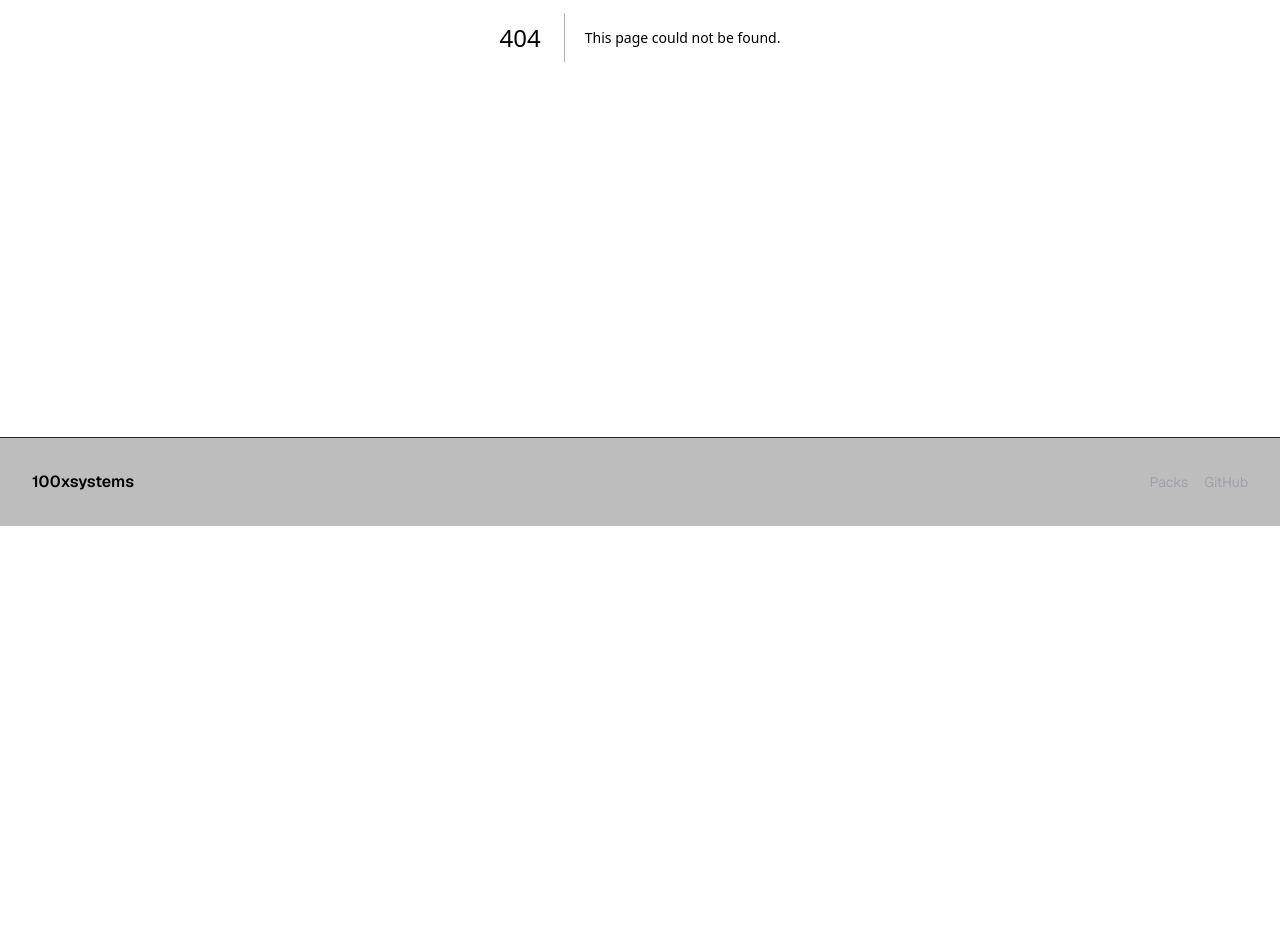
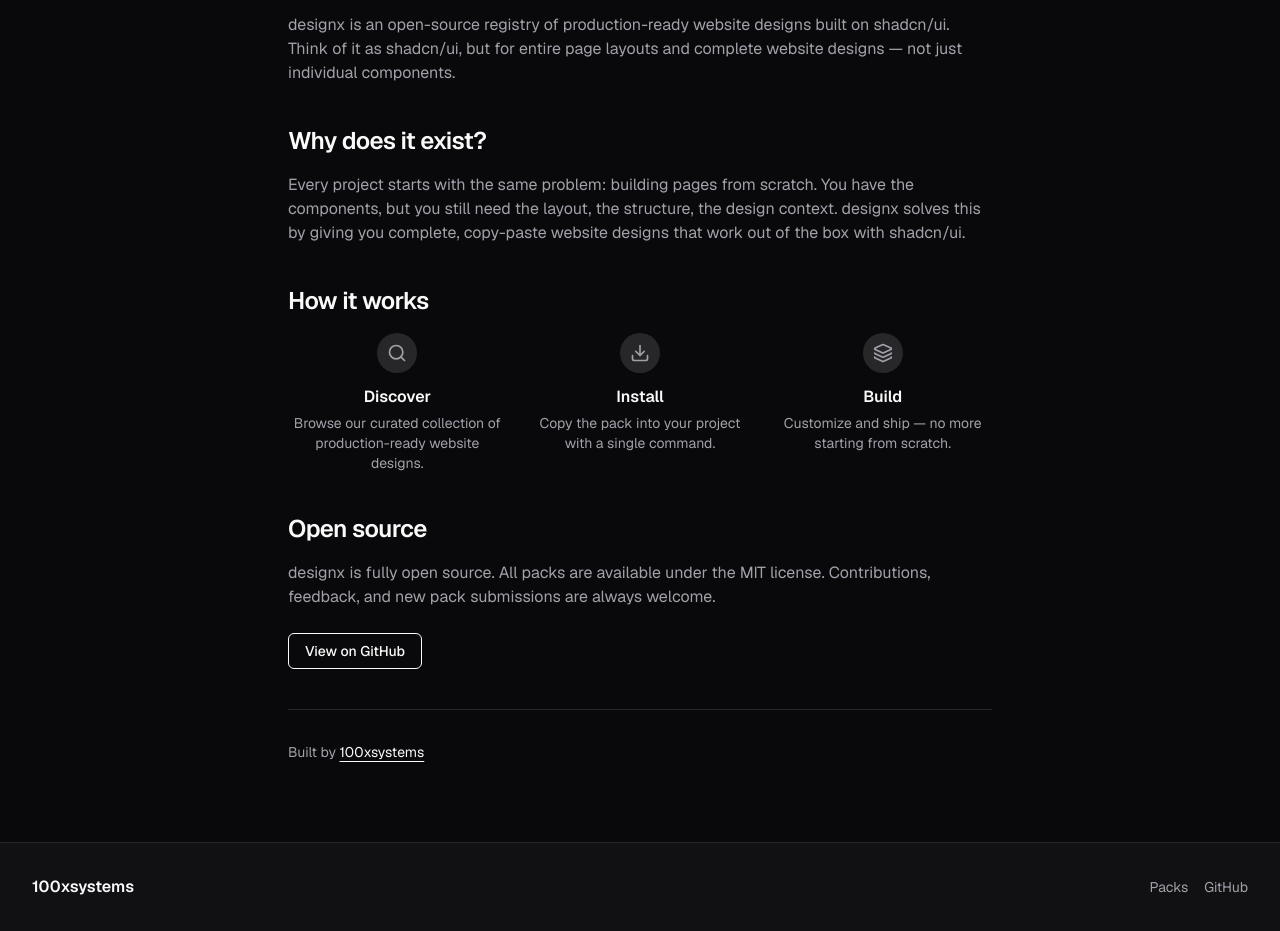
Before and after one commit to batraaryan03/100xsystems-design, a Next.js app: page /about in a window 1280 px wide. Before the commit this address had no page. Shown: the part 420-1351 px from the top of the page. Before the commit the page ends 946 px from the top, so only its background shows below. Built offline with nearby package versions, Linux system fonts and the light colour scheme.

Commit message:
feat: add about page

```diff
--- /dev/null
+++ b/src/app/about/page.tsx
@@ -0,0 +1,5 @@
+import AboutFeature from "@/presentation/features/about/about.feature";
+
+export default function About() {
+  return <AboutFeature />;
+}
--- /dev/null
+++ b/src/presentation/features/about/about.feature.tsx
@@ -0,0 +1,114 @@
+"use client";
+
+import { PageHeader, Section } from "@/presentation/_components/components.layout";
+import { containerStyles, headingStyles } from "@/presentation/_styles/components.styles";
+import { buttonVariants } from "@/components/ui/button";
+import { cn } from "@/lib/utils";
+import { Search, Download, Layers } from "lucide-react";
+
+const steps = [
+  {
+    icon: Search,
+    title: "Discover",
+    description: "Browse our curated collection of production-ready website designs.",
+  },
+  {
+    icon: Download,
+    title: "Install",
+    description: "Copy the pack into your project with a single command.",
+  },
+  {
+    icon: Layers,
+    title: "Build",
+    description: "Customize and ship — no more starting from scratch.",
+  },
+];
+
+export default function AboutFeature() {
+  return (
+    <div className="flex flex-col">
+      <PageHeader
+        title="About designx"
+        description="The shadcn/ui registry for complete website designs"
+      />
+
+      <Section>
+        <div className={cn(containerStyles.narrow, "flex flex-col gap-10")}>
+          <div className="flex flex-col gap-4">
+            <h2 className={headingStyles.h3}>What is designx?</h2>
+            <p className="text-muted-foreground">
+              designx is an open-source registry of production-ready website
+              designs built on shadcn/ui. Think of it as shadcn/ui, but for
+              entire page layouts and complete website designs — not just
+              individual components.
+            </p>
+          </div>
+
+          <div className="flex flex-col gap-4">
+            <h2 className={headingStyles.h3}>Why does it exist?</h2>
+            <p className="text-muted-foreground">
+              Every project starts with the same problem: building pages from
+              scratch. You have the components, but you still need the layout,
+              the structure, the design context. designx solves this by giving
+              you complete, copy-paste website designs that work out of the box
+              with shadcn/ui.
+            </p>
+          </div>
+
+          <div className="flex flex-col gap-4">
+            <h2 className={headingStyles.h3}>How it works</h2>
+            <div className="grid grid-cols-1 gap-6 sm:grid-cols-3">
+              {steps.map((step) => (
+                <div
+                  key={step.title}
+                  className="flex flex-col items-center text-center"
+                >
+                  <div className="mb-3 flex size-10 items-center justify-center rounded-full bg-muted">
+                    <step.icon className="size-5 text-muted-foreground" />
+                  </div>
+                  <h3 className="text-base font-semibold">{step.title}</h3>
+                  <p className="mt-1 text-sm text-muted-foreground">
+                    {step.description}
+                  </p>
+                </div>
+              ))}
+            </div>
+          </div>
+
+          <div className="flex flex-col gap-4">
+            <h2 className={headingStyles.h3}>Open source</h2>
+            <p className="text-muted-foreground">
+              designx is fully open source. All packs are available under the
+              MIT license. Contributions, feedback, and new pack submissions are
+              always welcome.
+            </p>
+            <div className="mt-2">
+              <a
+                href="https://github.com/100xsystems/designx"
+                target="_blank"
+                rel="noopener noreferrer"
+                className={cn(buttonVariants({ variant: "outline" }))}
+              >
+                View on GitHub
+              </a>
+            </div>
+          </div>
+
+          <div className="border-t border-border pt-8">
+            <p className="text-sm text-muted-foreground">
+              Built by{" "}
+              <a
+                href="https://100xsystems.com"
+                target="_blank"
+                rel="noopener noreferrer"
+                className="text-foreground underline underline-offset-4 hover:text-primary"
+              >
+                100xsystems
+              </a>
+            </p>
+          </div>
+        </div>
+      </Section>
+    </div>
+  );
+}
```
